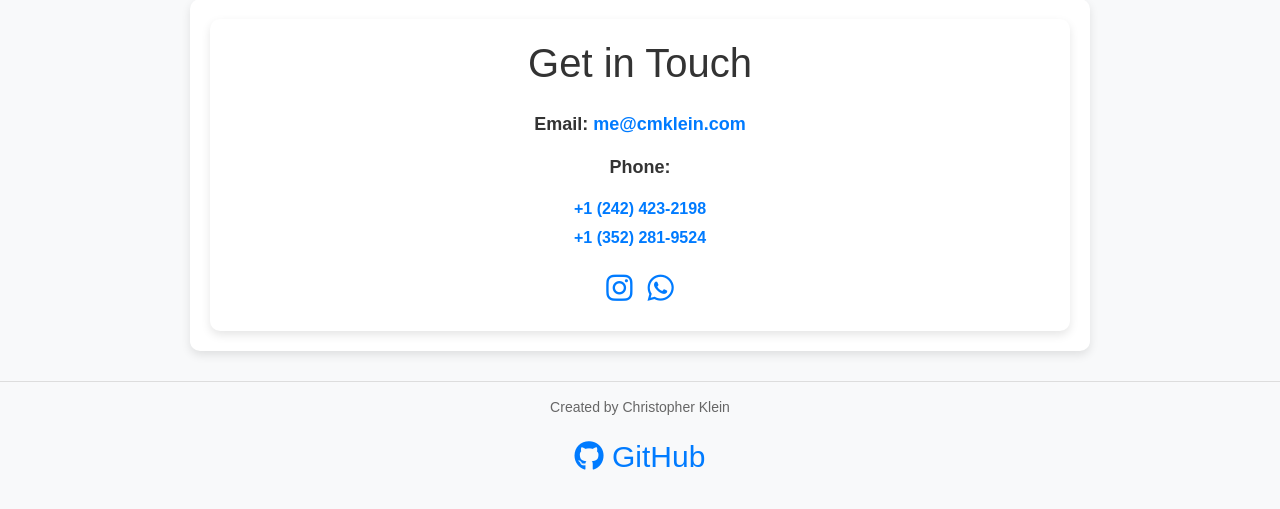
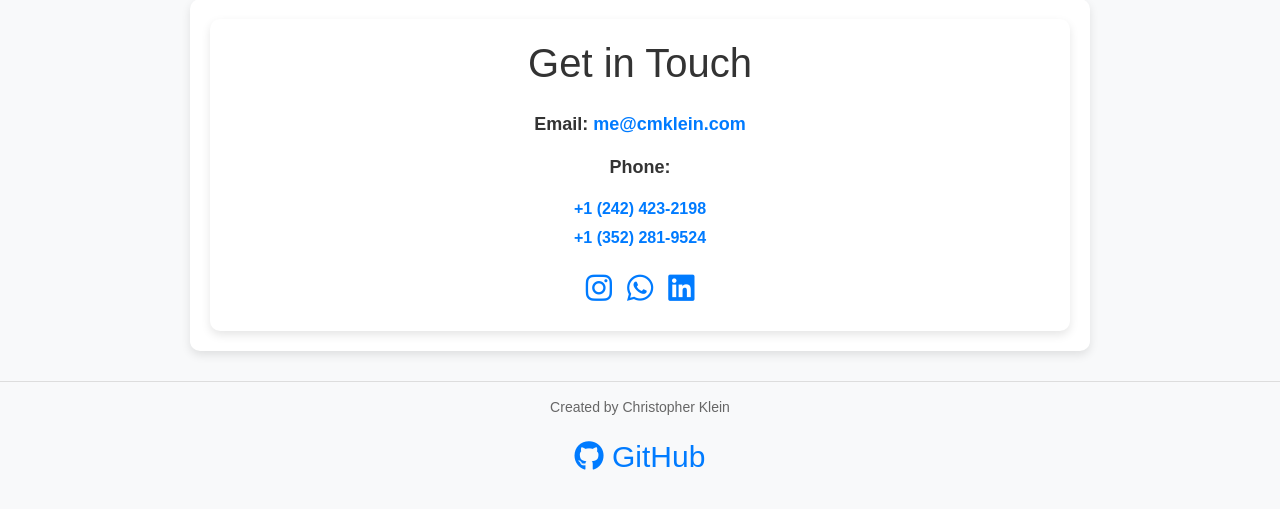
Before and after one commit to KleinFrom242/cmklein-portfolio, a Flask app: page /contact in a window 1280 px wide. Shown: the part 165-674 px from the top of the page. Run offline with Flask 3, Linux system fonts and the light colour scheme.

Commit message:
add LinkedIn link to contact.html for enhanced social connectivity

```diff
--- a/templates/contact.html
+++ b/templates/contact.html
@@ -24,6 +24,9 @@
             <a href="https://wa.me/12424232198" target="_blank" class="social-icon whatsapp">
                 <i class="fab fa-whatsapp"></i>
             </a>
+            <a href="https://www.linkedin.com/in/christopher-klein-8278b6272/" target="_blank" class="social-icon linkedin">
+                <i class="fab fa-linkedin"></i>
+            </a>
         </div>
     </div>
 </div>
```
